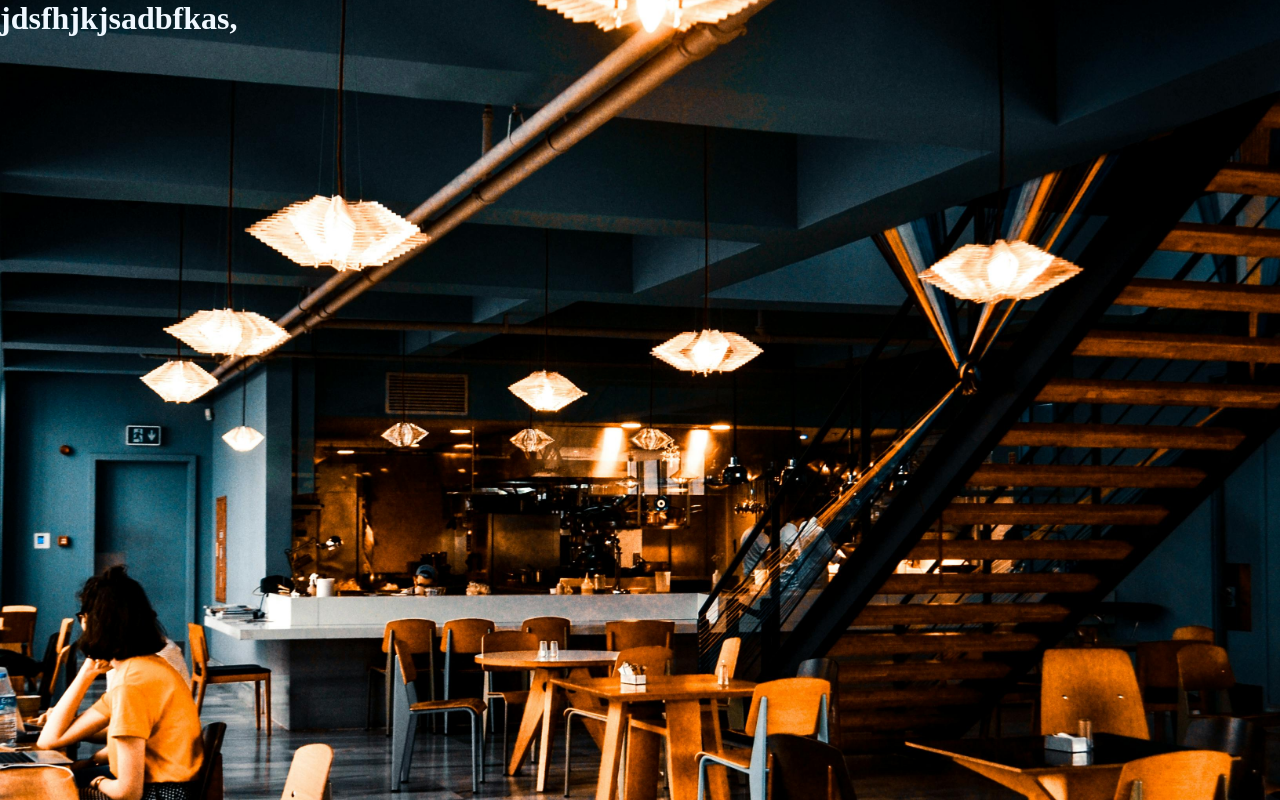
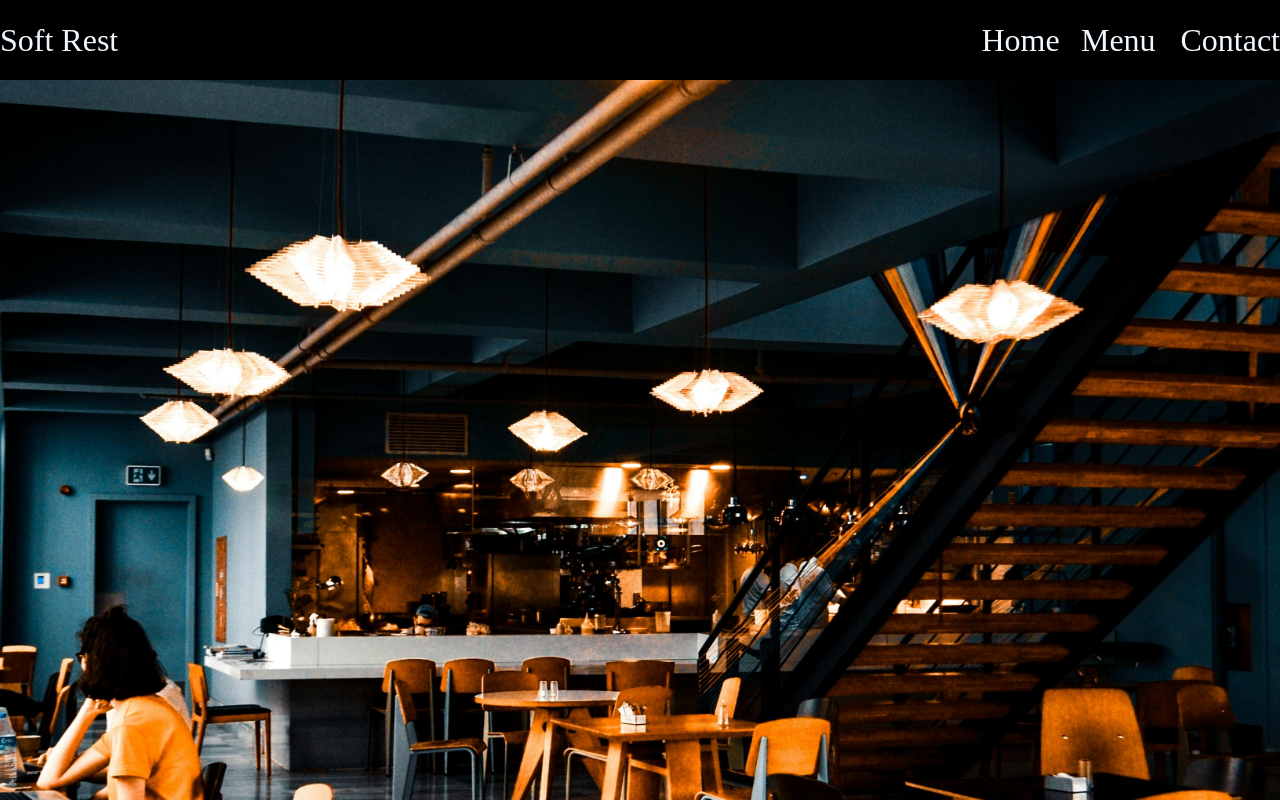
Before and after one commit to StathisPlakakis/Restaurant-Page, a website built with webpack: page src/index.html in a window 1280 px wide. Built offline with nearby package versions, Linux system fonts and the light colour scheme.

Commit message:
Add a basic design with css for header

```diff
--- a/src/index.html
+++ b/src/index.html
@@ -6,8 +6,10 @@
     <title>Restaurant Page</title>
   </head>
   <body>
-    <header></header>
-    <nav></nav>
+    <div class="header">
+      <header></header>
+      <nav></nav>
+    </div>
     <div id="content"></div>
   </body>
 </html>
--- a/src/index.js
+++ b/src/index.js
@@ -9,9 +9,25 @@ class display {
     }
 
     content () {
-        const element = document.createElement('h1');
-        element.textContent = 'jdsfhjkjsadbfkas,';
-        document.querySelector('#content').appendChild(element);
+        const header = document.querySelector('.header');
+
+
+        const domain = document.querySelector('header');
+        domain.textContent = "Soft Rest";
+
+        const navBar = document.querySelector('nav');
+
+        const home = document.createElement('li');
+        home.textContent = "Home";
+        navBar.appendChild(home);
+
+        const menu = document.createElement('li');
+        menu.textContent = "Menu";
+        navBar.appendChild(menu);
+
+        const contact = document.createElement('li');
+        contact.textContent = "Contact";
+        navBar.appendChild(contact);
     }
 
     addContent () {
--- a/src/style.css
+++ b/src/style.css
@@ -1,10 +1,42 @@
-body, img, p, h1, h2 {
+body, img, p, h1, h2, li, header, nav {
     margin: 0;
     padding: 0;
 }
 
+body {
+    background-color: black;
+    z-index: 2;
+}
+
+.header {
+    height: 10vh;
+    display: grid;
+    grid-template-columns: 1fr 1fr;
+    color: aliceblue;
+    align-items: center;
+    background-color: black;
+}
+
+header {
+    font-size: 2rem;
+}
+
+nav {
+    justify-self: end;
+    display: grid;
+    grid-template-columns: repeat(3, 1fr);
+}
+
+nav li {
+    list-style-type: none;
+    font-size: 2rem;
+
+}
+
+
+
 #content {
-    height: 100vh;
+    height: 90vh;
     background: url(./images/background-image.jpg);
     background-size: cover;
     background-repeat: no-repeat;
```
